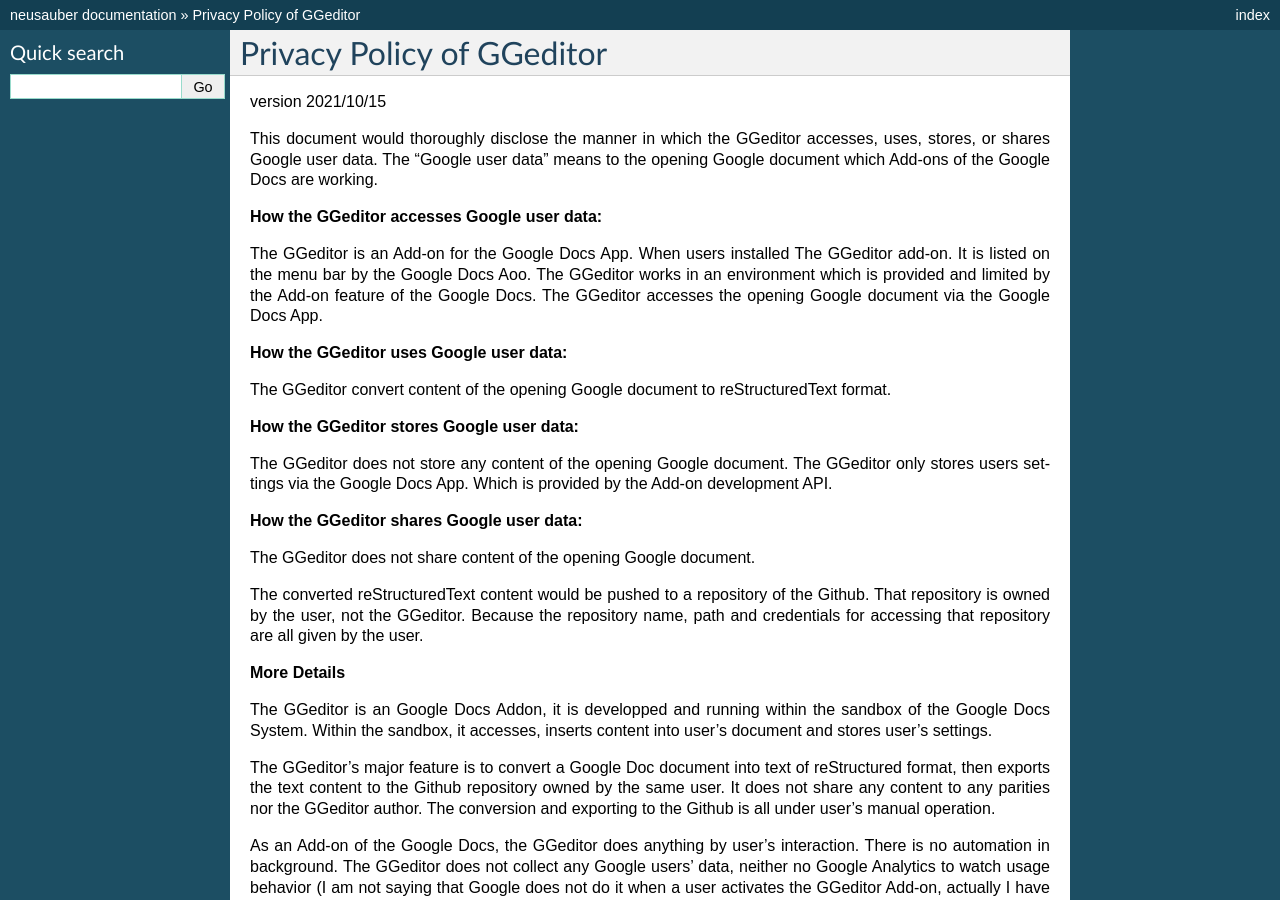
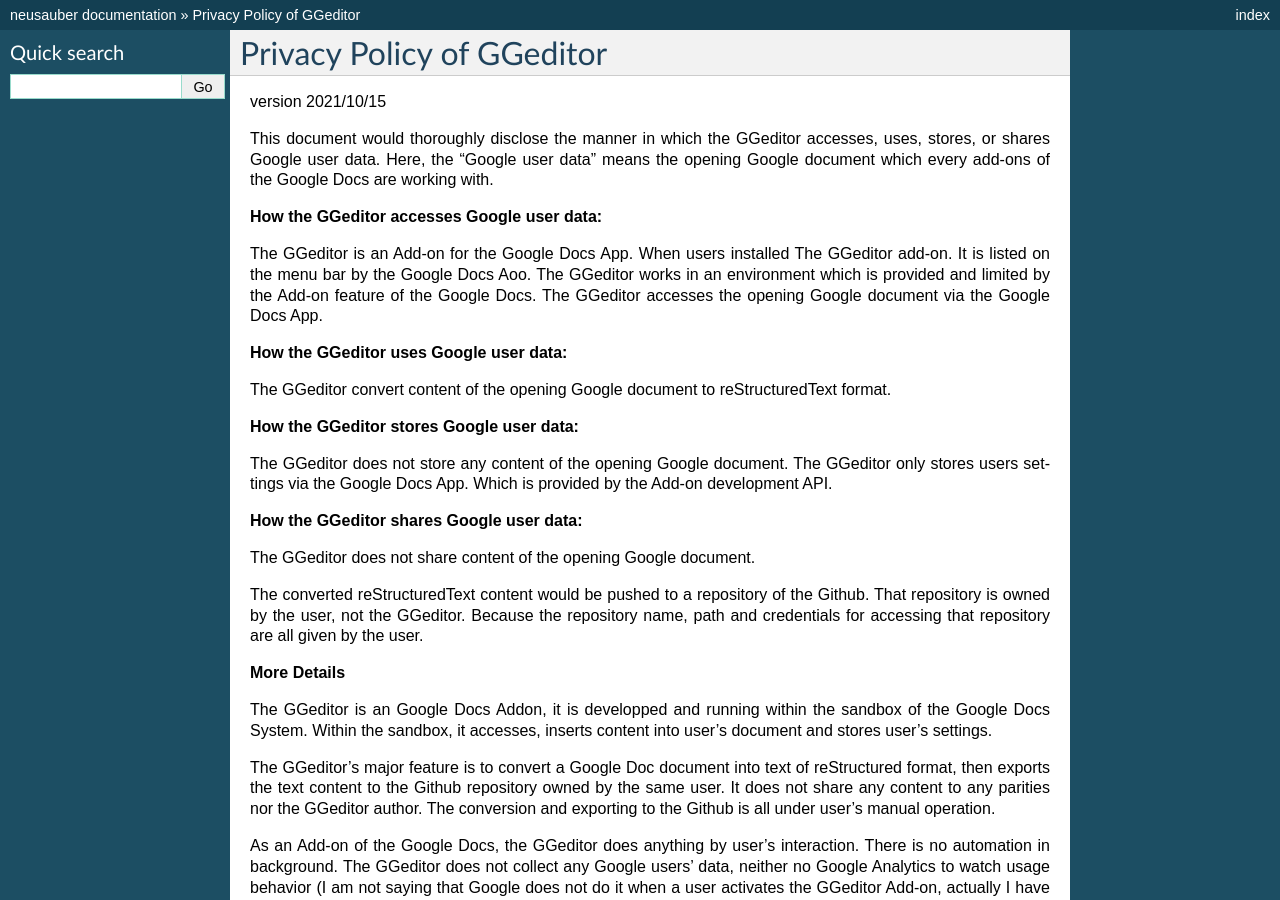
Before and after one commit to rexiap/neusauber, a Sphinx documentation site: the page built from docs/projects/GGeditorPrivacyPolicy.rst, in a window 1280 px wide and 900 px high. Built offline with Sphinx 7.4.7, drawn with Linux system fonts in a browser that asks for light colours.

Commit message:
Google Docs reST Editor@2021-10-15 16:10:9

```diff
--- a/docs/projects/GGeditorPrivacyPolicy.rst
+++ b/docs/projects/GGeditorPrivacyPolicy.rst
@@ -6,7 +6,7 @@
 
 version 2021/10/15
 
-This document would thoroughly disclose the manner in which the GGeditor accesses, uses, stores, or shares Google user data. The "Google user data" means to the opening Google document which Add-ons of the Google Docs are working.
+This document would thoroughly disclose the manner in which the GGeditor accesses, uses, stores, or shares Google user data. Here, the "Google user data" means the opening Google document which every add-ons of the Google Docs are working with.
 
 \ |STYLE0|\
 
```
